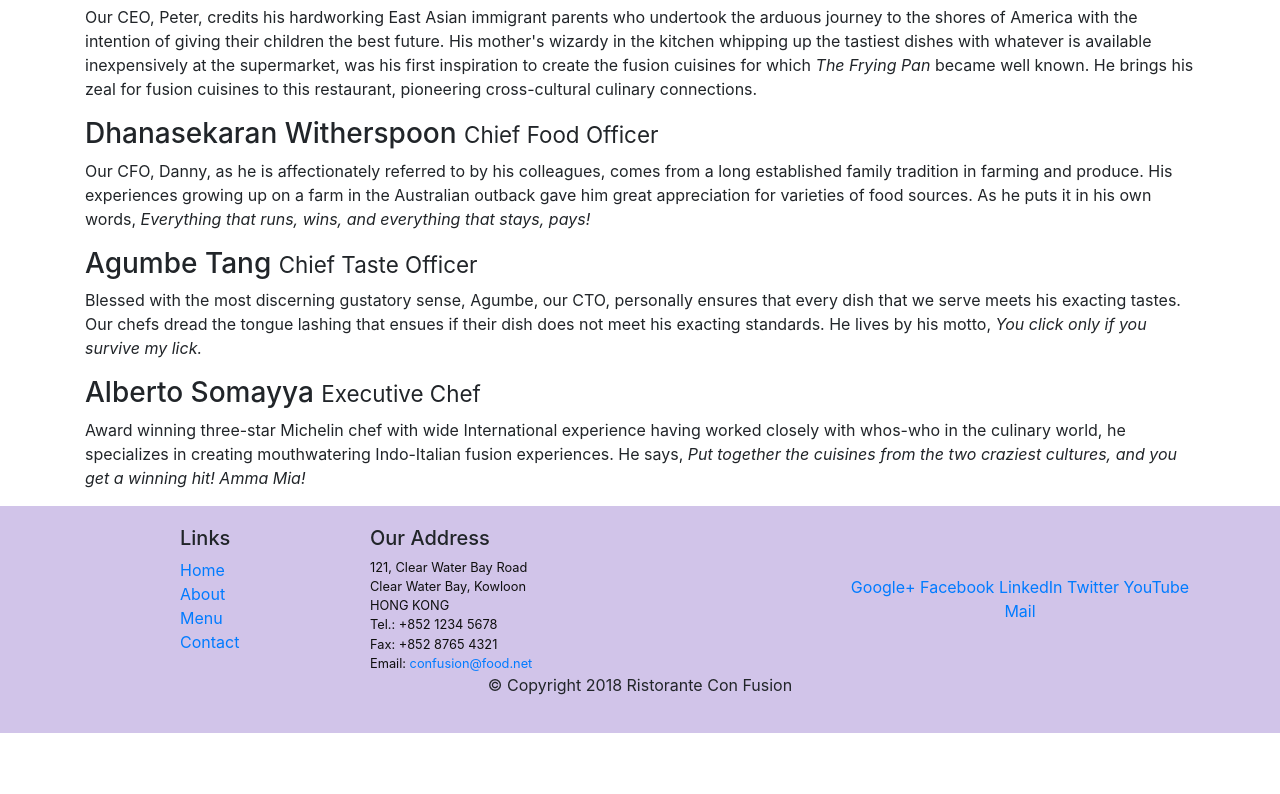
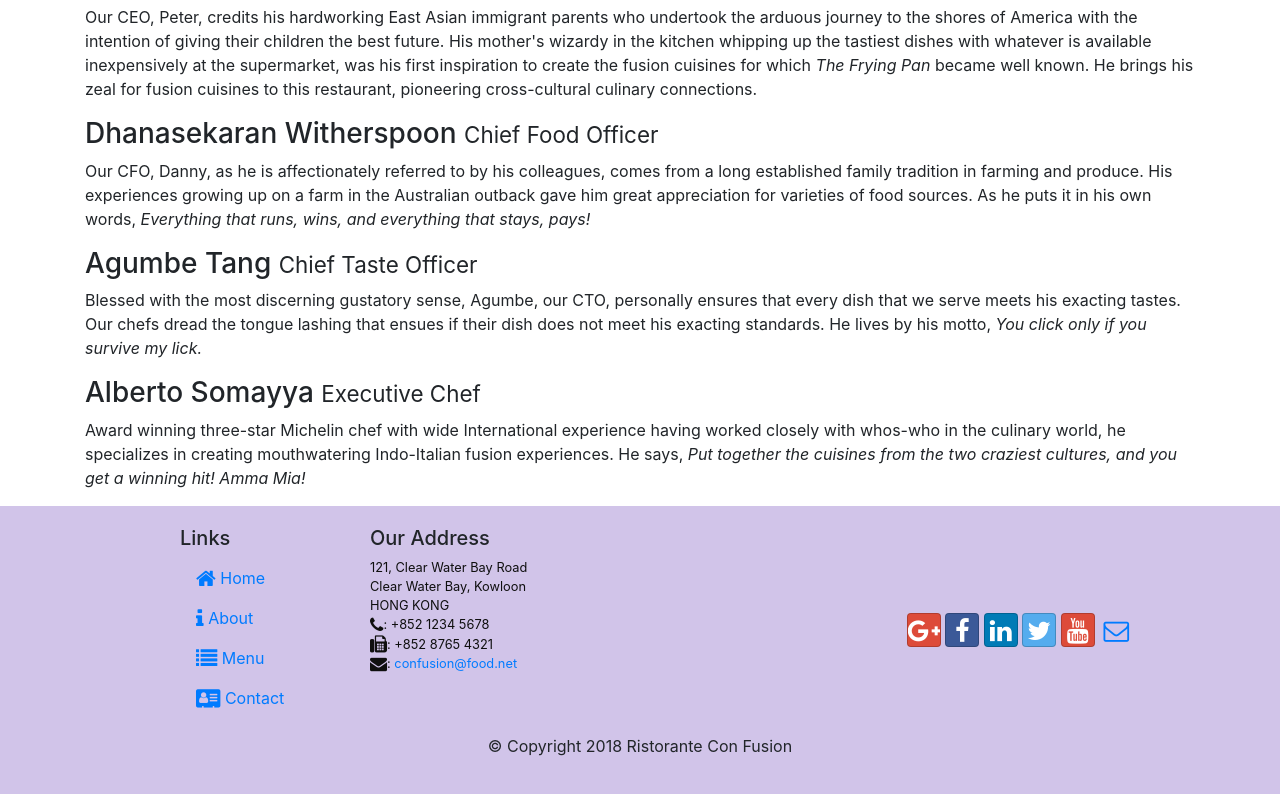
Before and after one commit to HamimSazadah/fe-bootsrap4-coursera, a website: page aboutus.html in a window 1280 px wide. Shown: the part 842-1636 px from the top of the page. Before the commit the page ends 1575 px from the top, so only its background shows below. Drawn offline with nearby package versions, Linux system fonts and the light colour scheme.

Commit message:
Icon Fonts

```diff
--- a/aboutus.html
+++ b/aboutus.html
@@ -7,6 +7,8 @@
 
 <!-- Bootstrap CSS -->
 <link rel="stylesheet" href="node_modules/bootstrap/dist/css/bootstrap.min.css">
+<link rel="stylesheet" href="node_modules/font-awesome/css/font-awesome.min.css">
+<link rel="stylesheet" href="node_modules/bootstrap-social/bootstrap-social.css">
 <link href="css/styles.css" rel="stylesheet">
 
 <head>
@@ -110,10 +112,14 @@
                 <div class="col-4 offset-1 col-sm-2">
                     <h5>Links</h5>
                     <ul class="list-unstyled">
-                        <li><a href="index.html">Home</a></li>
-                        <li><a href="#">About</a></li>
-                        <li><a href="#">Menu</a></li>
-                        <li><a href="#">Contact</a></li>
+                        <li class="nav-item"><a class="nav-link" href="./index.html"><span
+                                    class="fa fa-home fa-lg"></span> Home</a></li>
+                        <li class="nav-item active"><a class="nav-link" href="#"><span class="fa fa-info fa-lg"></span>
+                                About</a></li>
+                        <li class="nav-item"><a class="nav-link" href="#"><span class="fa fa-list fa-lg"></span>
+                                Menu</a></li>
+                        <li class="nav-item"><a class="nav-link" href="#"><span class="fa fa-address-card fa-lg"></span>
+                                Contact</a></li>
                     </ul>
                 </div>
                 <div class="col-7 col-sm-5">
@@ -122,19 +128,20 @@
                         121, Clear Water Bay Road<br>
                         Clear Water Bay, Kowloon<br>
                         HONG KONG<br>
-                        Tel.: +852 1234 5678<br>
-                        Fax: +852 8765 4321<br>
-                        Email: <a href="mailto:confusion@food.net">confusion@food.net</a>
+                        <i class="fa fa-phone fa-lg"></i>: +852 1234 5678<br>
+                        <i class="fa fa-fax fa-lg"></i>: +852 8765 4321<br>
+                        <i class="fa fa-envelope fa-lg"></i>:
+                        <a href="mailto:confusion@food.net">confusion@food.net</a>
                     </address>
                 </div>
                 <div class="col-12 col-sm-4 align-self-center">
                     <div class="text-center">
-                        <a href="http://google.com/+">Google+</a>
-                        <a href="http://www.facebook.com/profile.php?id=">Facebook</a>
-                        <a href="http://www.linkedin.com/in/">LinkedIn</a>
-                        <a href="http://twitter.com/">Twitter</a>
-                        <a href="http://youtube.com/">YouTube</a>
-                        <a href="mailto:">Mail</a>
+                        <a class="btn btn-social-icon btn-google" href="http://google.com/+"><i class="fa fa-google-plus"></i></a>
+                        <a class="btn btn-social-icon btn-facebook" href="http://www.facebook.com/profile.php?id="><i class="fa fa-facebook"></i></a>
+                        <a class="btn btn-social-icon btn-linkedin" href="http://www.linkedin.com/in/"><i class="fa fa-linkedin"></i></a>
+                        <a class="btn btn-social-icon btn-twitter" href="http://twitter.com/"><i class="fa fa-twitter"></i></a>
+                        <a class="btn btn-social-icon btn-google" href="http://youtube.com/"><i class="fa fa-youtube"></i></a>
+                        <a class="btn btn-social-icon" href="mailto:"><i class="fa fa-envelope-o"></i></a>
                     </div>
                 </div>
             </div>
--- a/package.json
+++ b/package.json
@@ -15,6 +15,8 @@
   },
   "dependencies": {
     "bootstrap": "4.0.0",
+    "bootstrap-social": "5.1.1",
+    "font-awesome": "4.7.0",
     "jquery": "3.3.1",
     "popper.js": "1.12.9"
   }
```
Also changed, not shown: index.html (+20 -13 lines), pnpm-lock.yaml.
